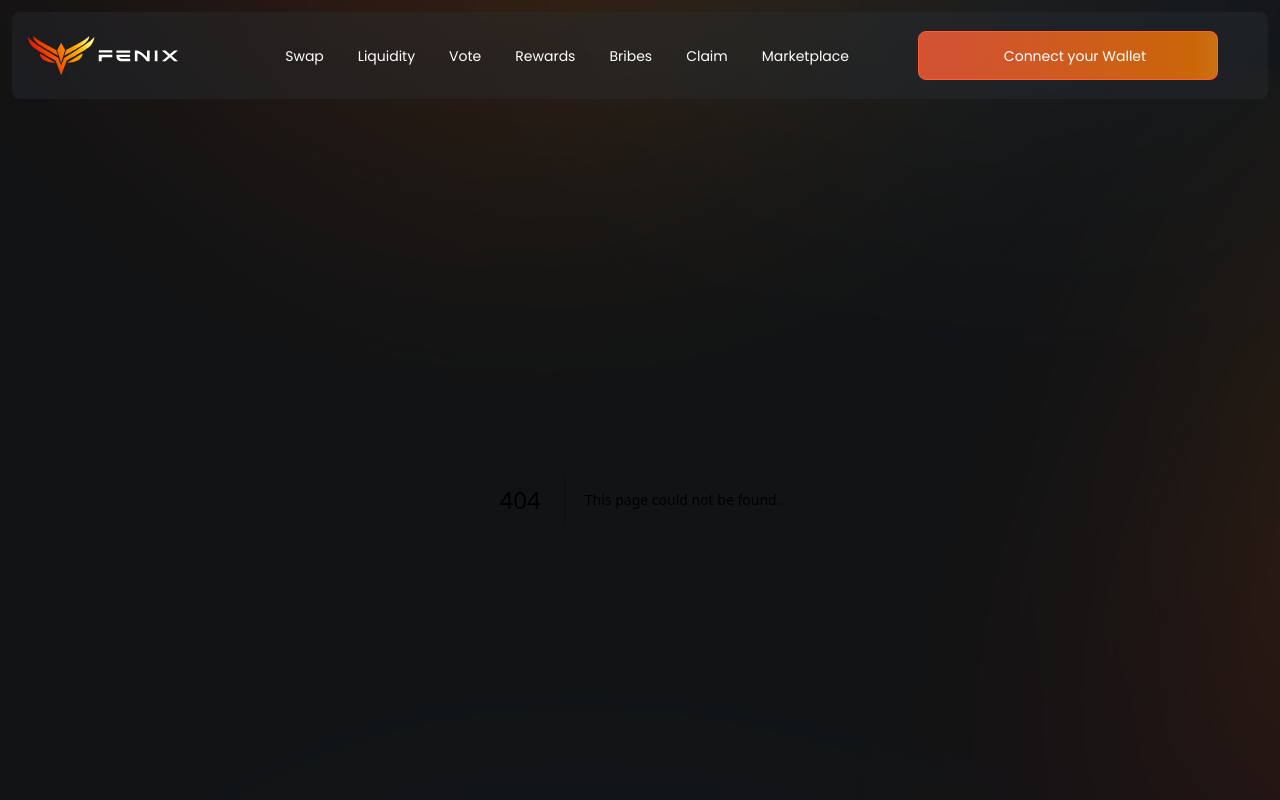
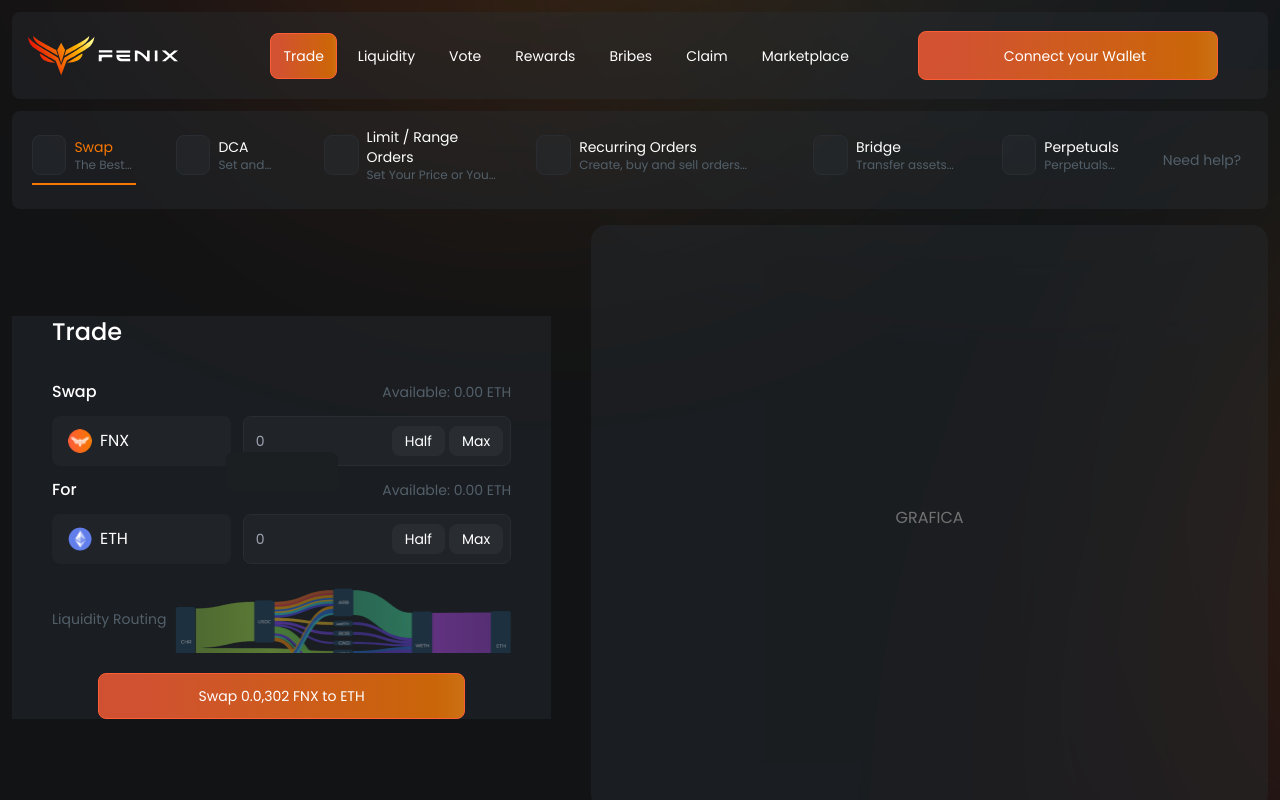
Before and after one commit to denis-orbs/Fenix, a Next.js app: page /trade in a window 1280 px wide. Before the commit this address had no page. Shown: the top 800 px of the page. Built offline with nearby package versions, Linux system fonts and the light colour scheme.

Commit message:
fix: change trade name folder

```diff
--- a/app/swap/page.tsx
+++ /dev/null
@@ -1,13 +0,0 @@
-import Swap from '@/components/Swap'
-
-const SwapPage = () => {
-  return (
-    <main>
-      <div className="py-3">
-        <Swap />
-      </div>
-    </main>
-  )
-}
-
-export default SwapPage
--- /dev/null
+++ b/app/trade/page.tsx
@@ -0,0 +1,13 @@
+import Trade from '@/components/Trade'
+
+const TradePage = () => {
+  return (
+    <main>
+      <div className="py-3">
+        <Trade />
+      </div>
+    </main>
+  )
+}
+
+export default TradePage
--- a/components/Common/Layout/Header/data.ts
+++ b/components/Common/Layout/Header/data.ts
@@ -1,7 +1,7 @@
 const MENU_LINKS = [
   {
-    name: 'Swap',
-    href: '/swap',
+    name: 'Trade',
+    href: '/trade',
   },
   {
     name: 'Liquidity',
```
Also changed, not shown: components/Trade/ExchangeBox.tsx (renamed from components/Swap/ExchangeBox.tsx), components/Trade/Panel.tsx (renamed from components/Swap/Panel.tsx), components/Trade/Sections/DCA.tsx (renamed from components/Swap/Sections/DCA.tsx), components/Trade/Sections/Trade.tsx (renamed from components/Swap/Sections/Trade.tsx), components/Trade/Separator.tsx (renamed from components/Swap/Separator.tsx), components/Trade/data.ts (renamed from components/Swap/data.ts), components/Trade/index.tsx (renamed from components/Swap/index.tsx).
